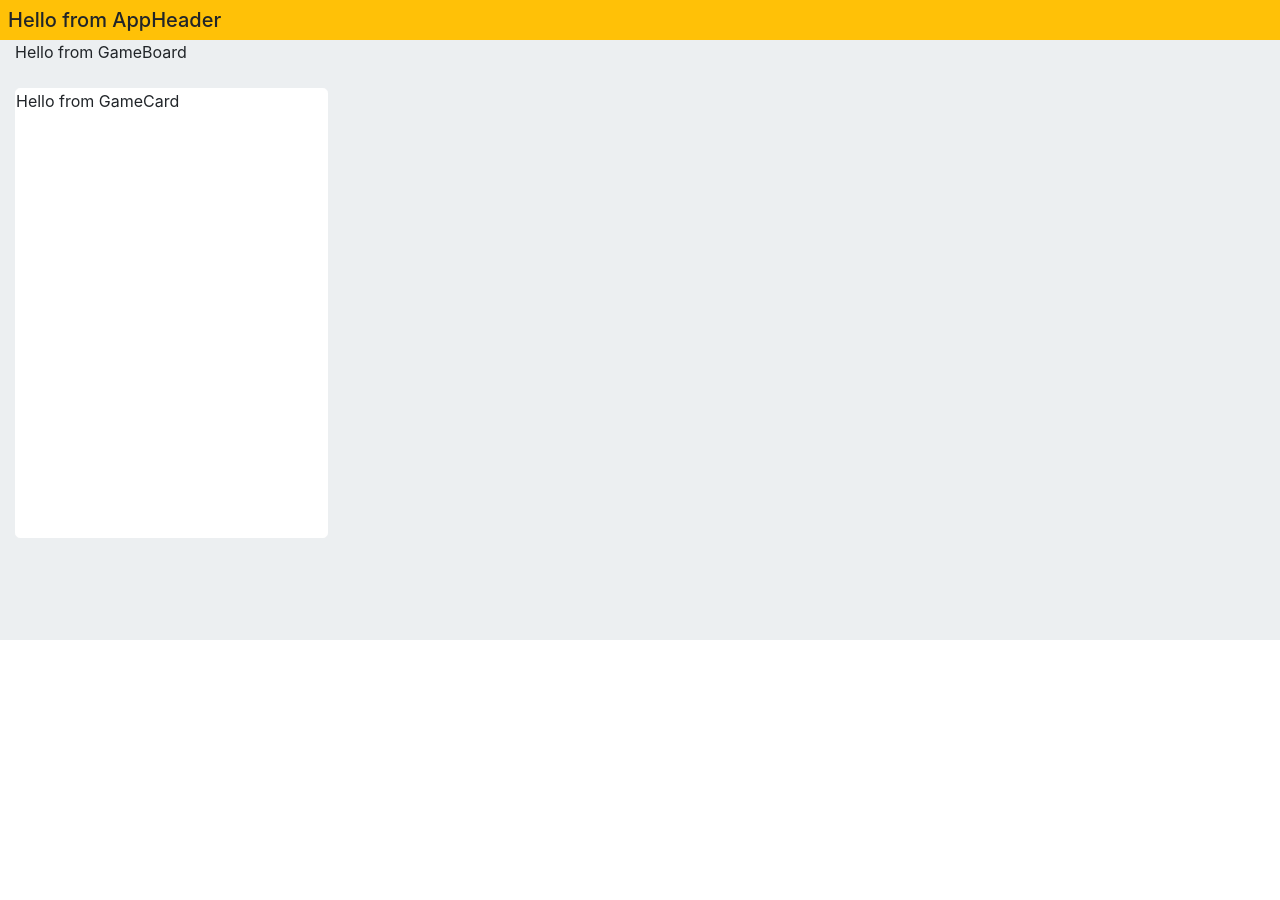
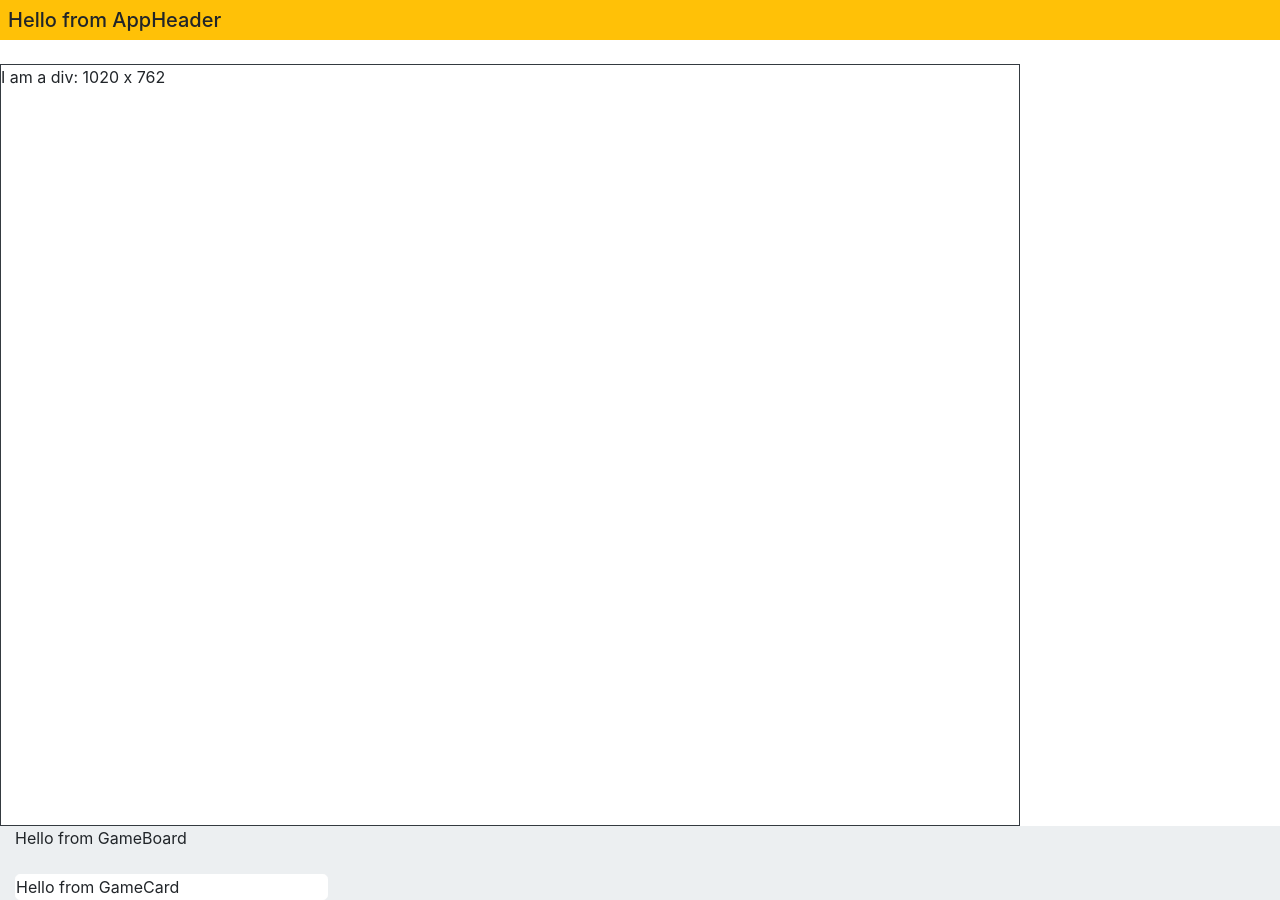
Before and after one commit to Jabernathy88/splendor-prototype, a React (Create React App) app: page / in a window 1280 px wide. Before the commit the page ends 800 px from the top, so only its background shows below. Built offline with nearby package versions, Linux system fonts and the light colour scheme.

Commit message:
Test deployment. Test viewport re iPad.

```diff
--- a/src/App.js
+++ b/src/App.js
@@ -7,6 +7,10 @@
   return (
     <div id="content">
       <AppHeader />
+      <br />
+      <div className="ipad-test border border-dark">
+        I am a div: 1020 x 762
+      </div>
       <GameBoard />
 
     </div>
--- a/src/styles/app.css
+++ b/src/styles/app.css
@@ -3,7 +3,7 @@
   margin: 0;
   padding: 0;
   width: 100vw;
-  height: 100vh;
+  min-height: 100vh;
   display: block;
 }
 html {
@@ -24,3 +24,8 @@
 .bg-blue-grey {
   background: #eceff1;
 }
+
+div.ipad-test {
+  height: 762px;
+  width: 1020px;
+}
```
Also changed, not shown: 1 other file (tests, documents, lock files or other folders).
